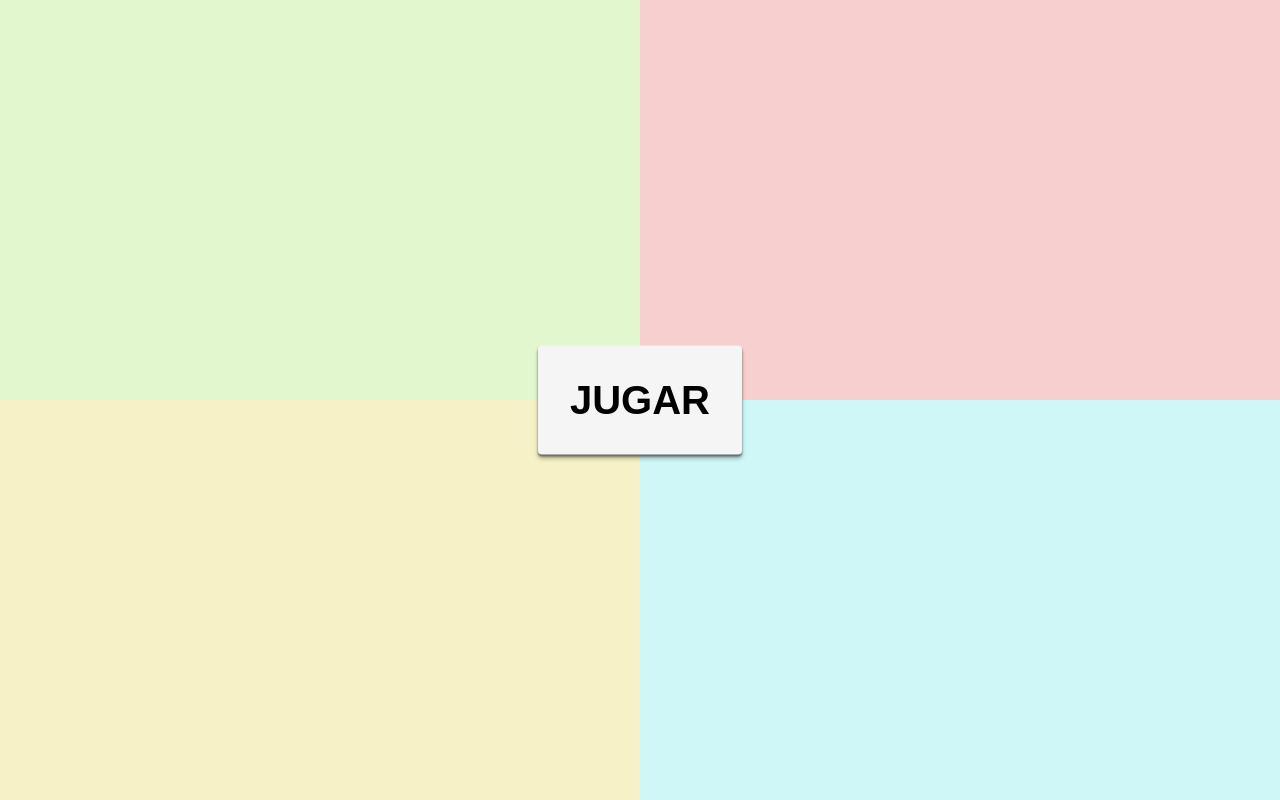
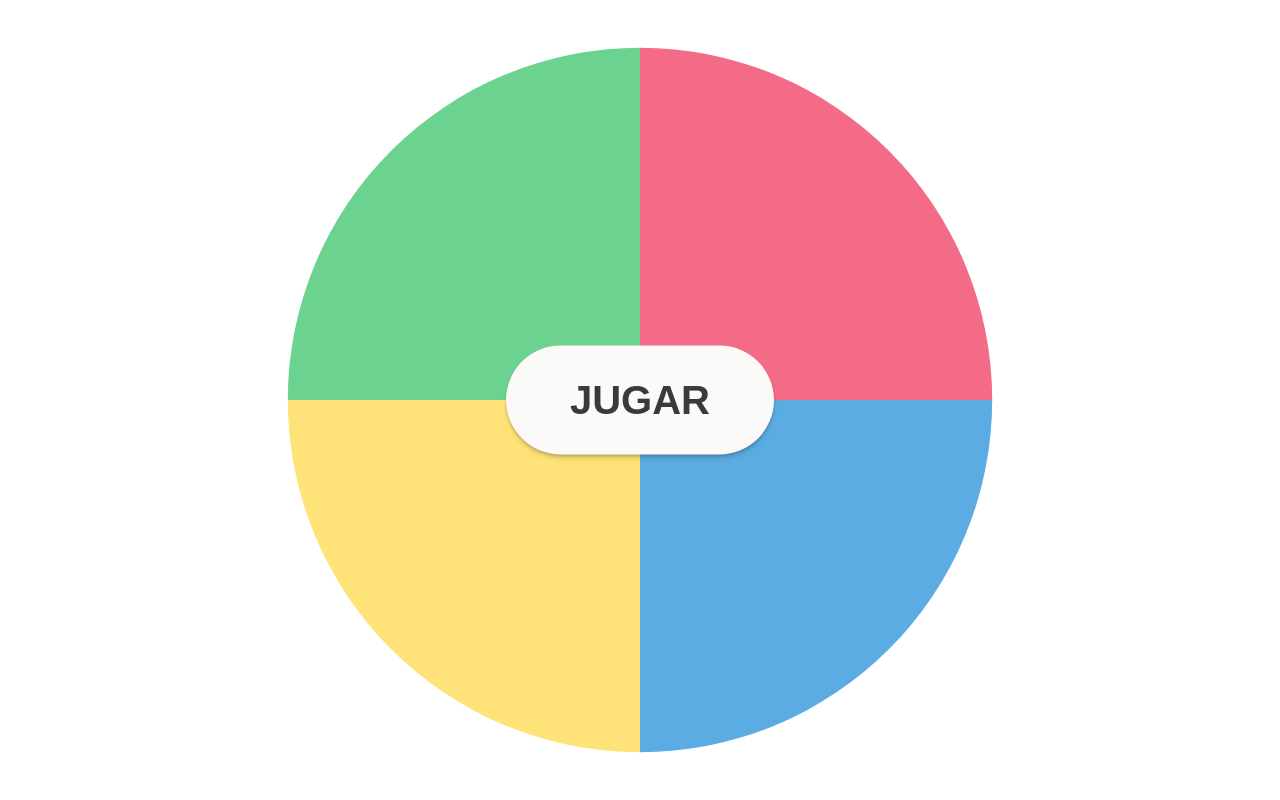
Before and after one commit to alejandromur/simon, a plain HTML site: page index.html in a window 1280 px wide. Drawn offline with Linux system fonts and the light colour scheme.

Commit message:
Add custom properties

```diff
--- a/assets/css/style.css
+++ b/assets/css/style.css
@@ -2,14 +2,15 @@
     box-sizing: border-box;
     padding: 0;
     margin: 0;
+    font-family: 'Poppins', sans-serif;
 }
 
 /* VARS */
 :root {
-    --red: hsl(0, 70%, 70%);
-    --green: hsl(90, 70%, 70%);
-    --blue: hsl(180, 70%, 70%);
-    --yellow: hsl(54, 73%, 65%);
+    --red: #F14668;
+    --green: #48C774;
+    --blue: #3298DC;
+    --yellow: #FFDD57;
 }
 
 /* UTILITIES */
@@ -32,23 +33,25 @@
 }
 
 .btn {
-    padding: 2rem;
+    padding: 2rem 4rem;
     font-size: 2.5rem;
     font-weight: bold;
     border: 0;
-    border-radius: 0.25rem;
-    background-color: whitesmoke;
+    border-radius: 3.75rem;
+    color: #3a3a3a;
+    background-color: #fcf9f9;
     position: absolute;
     top: 50%;
     left: 50%;
     z-index: 1;
     transform: translate(-50%, -50%);
-    box-shadow: 0 2px 2px 0 rgba(20, 20, 20, 0.5), 0 4px 4px 0 rgba(30, 30, 30, 0.3);
-    transition: box-shadow 200ms ease;
+    box-shadow: 0 2px 2px 0 rgba(20, 20, 20, 0.15), 0 4px 4px 0 rgba(30, 30, 30, 0.13);
+    transition: all 200ms ease;
     cursor: pointer;
 }
 
 .btn:hover {
+    transform: translate(-50%, -52%);
     box-shadow: 0 1px 1px 0 rgba(20, 20, 20, 0.15), 0 2px 2px 0 rgba(30, 30, 30, 0.1);
 }
 
@@ -58,11 +61,12 @@
     grid-template-columns: 1fr 1fr;
     grid-template-rows: 1fr 1fr;
     height: 100vh;
+    clip-path: circle(33% at 50% 50%);
 }
 
 .board__cell {
     border: 0;
-    opacity: 0.37;
+    opacity: 0.8;
     transition: opacity 150ms ease-in;
 }
 
```
